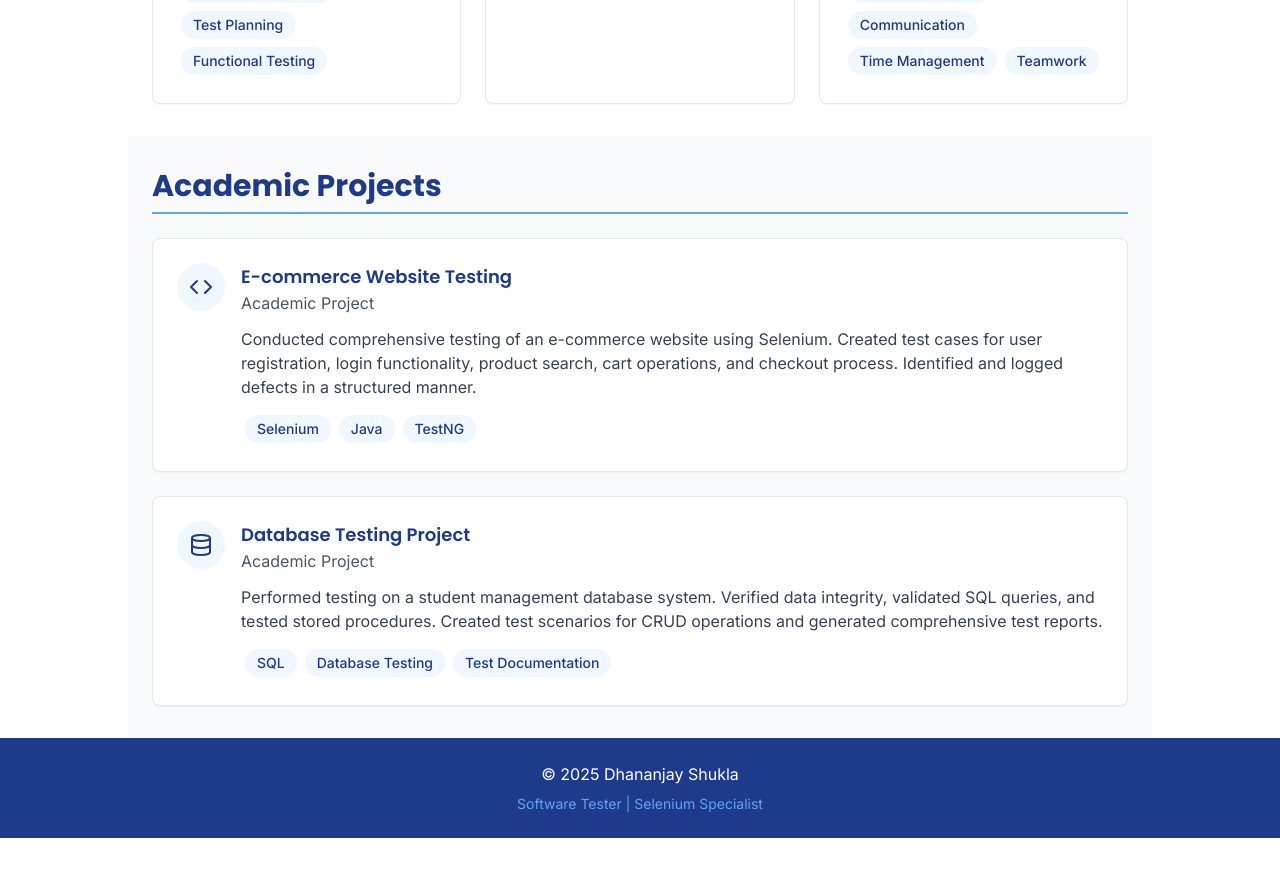
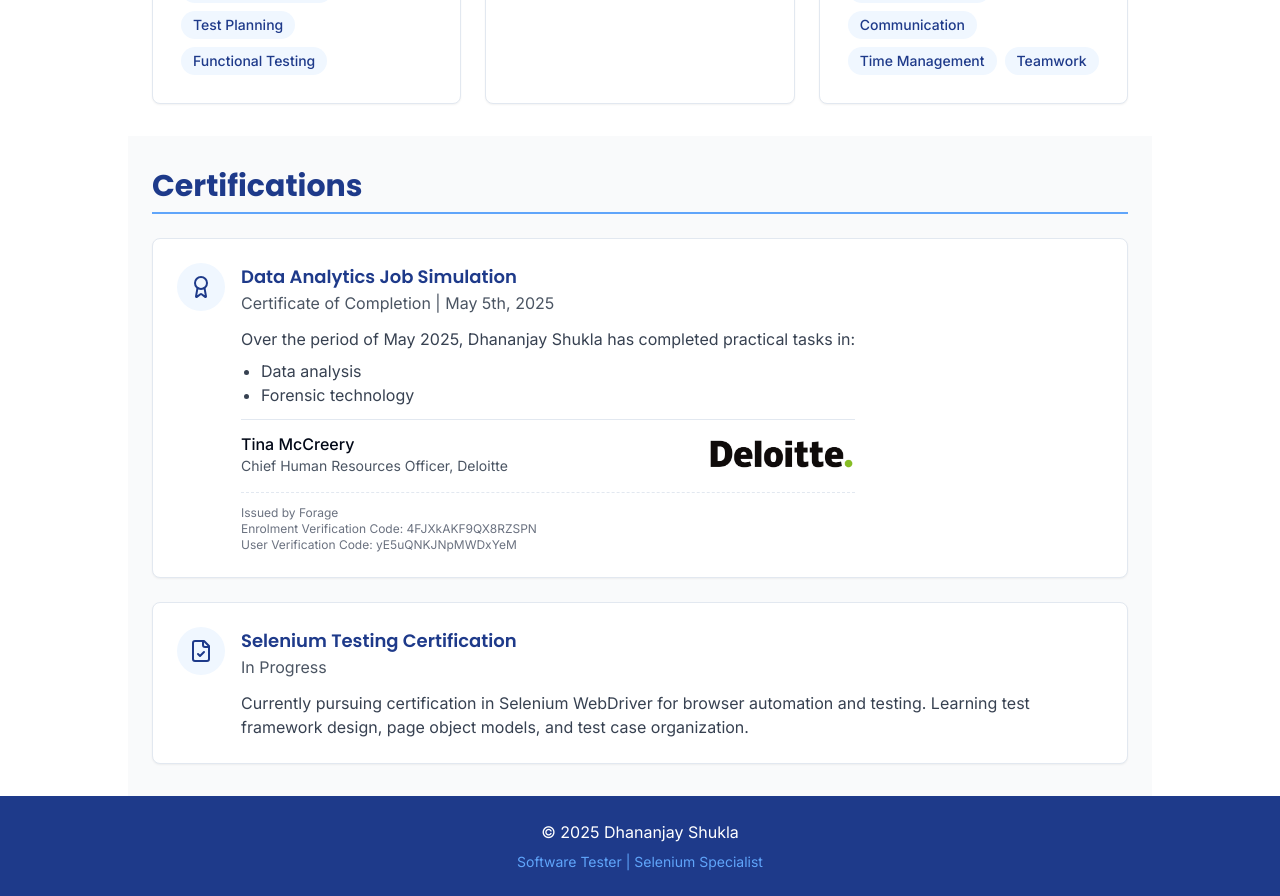
Before and after one commit to sayantan-paul-007/dhananjay-resume, a React (Vite) app: page / in a window 1280 px wide. Shown: the part 1800-2696 px from the top of the page. Before the commit the page ends 2638 px from the top, so only its background shows below. Built offline with nearby package versions, Linux system fonts and the light colour scheme.

Commit message:
Refactor: Replace Projects with Certifications
Replaced the Academic Projects section with a Certifications section, including certificate details.

```diff
--- /dev/null
+++ b/src/components/Certifications.tsx
@@ -0,0 +1,76 @@
+
+import React from 'react';
+import { Card, CardContent } from "@/components/ui/card";
+import { Award, FileCheck } from 'lucide-react';
+
+const Certifications = () => {
+  return (
+    <section className="section-container bg-gray-50 py-12">
+      <h2 className="text-2xl md:text-3xl font-bold mb-6 text-resume-primary border-b-2 border-resume-accent pb-2">Certifications</h2>
+
+      <div className="space-y-6 animate-slide-up">
+        <Card className="card-hover">
+          <CardContent className="pt-6">
+            <div className="flex items-start gap-4">
+              <div className="bg-resume-light p-3 rounded-full">
+                <Award className="text-resume-primary h-6 w-6" />
+              </div>
+              <div>
+                <h3 className="text-lg font-semibold text-resume-primary">Data Analytics Job Simulation</h3>
+                <p className="text-gray-600 mb-3">Certificate of Completion | May 5th, 2025</p>
+
+                <p className="text-gray-700 mb-2">
+                  Over the period of May 2025, Dhananjay Shukla has completed practical tasks in:
+                </p>
+                <ul className="list-disc pl-5 mb-3 text-gray-700">
+                  <li>Data analysis</li>
+                  <li>Forensic technology</li>
+                </ul>
+
+                <div className="mt-3 border-t pt-3">
+                  <div className="flex items-center justify-between">
+                    <div>
+                      <p className="font-medium">Tina McCreery</p>
+                      <p className="text-sm text-gray-600">Chief Human Resources Officer, Deloitte</p>
+                    </div>
+                    <img
+                      src="/lovable-uploads/5113fdff-3f94-4581-b064-809ebe055e4f.png"
+                      alt="Deloitte Logo"
+                      className="h-8"
+                    />
+                  </div>
+                </div>
+
+                <div className="mt-4 pt-3 border-t border-dashed text-xs text-gray-500">
+                  <p>Issued by Forage</p>
+                  <p>Enrolment Verification Code: 4FJXkAKF9QX8RZSPN</p>
+                  <p>User Verification Code: yE5uQNKJNpMWDxYeM</p>
+                </div>
+              </div>
+            </div>
+          </CardContent>
+        </Card>
+
+        <Card className="card-hover">
+          <CardContent className="pt-6">
+            <div className="flex items-start gap-4">
+              <div className="bg-resume-light p-3 rounded-full">
+                <FileCheck className="text-resume-primary h-6 w-6" />
+              </div>
+              <div>
+                <h3 className="text-lg font-semibold text-resume-primary">Selenium Testing Certification</h3>
+                <p className="text-gray-600 mb-3">In Progress</p>
+                <p className="text-gray-700">
+                  Currently pursuing certification in Selenium WebDriver for browser automation and testing.
+                  Learning test framework design, page object models, and test case organization.
+                </p>
+              </div>
+            </div>
+          </CardContent>
+        </Card>
+      </div>
+    </section>
+  );
+};
+
+export default Certifications;
--- a/src/pages/Index.tsx
+++ b/src/pages/Index.tsx
@@ -4,7 +4,7 @@ import Header from '../components/Header';
 import About from '../components/About';
 import Education from '../components/Education';
 import Skills from '../components/Skills';
-import Projects from '../components/Projects';
+import Certifications from '../components/Certifications';
 import Footer from '../components/Footer';
 
 const Index = () => {
@@ -15,7 +15,7 @@ const Index = () => {
         <About />
         <Education />
         <Skills />
-        <Projects />
+        <Certifications />
       </main>
       <Footer />
     </div>
```
Also changed, not shown: public/lovable-uploads/5113fdff-3f94-4581-b064-809ebe055e4f.png (added).
